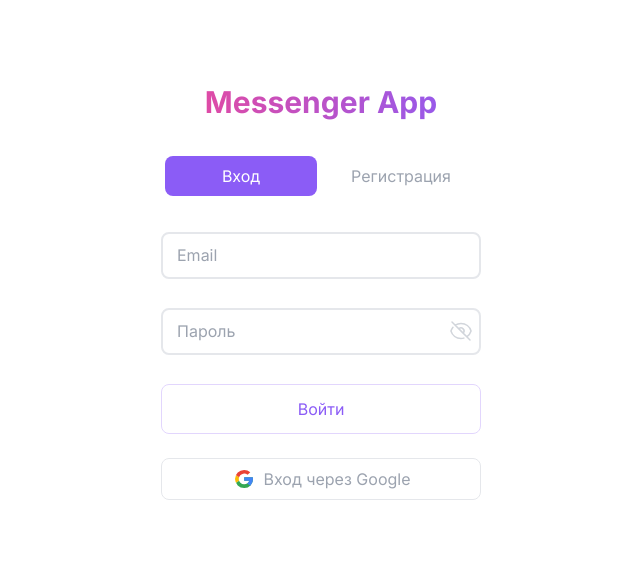
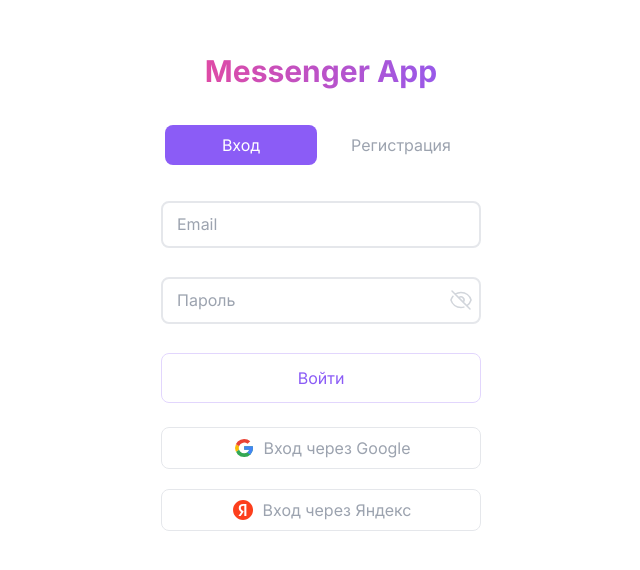
Before and after one commit to Legend6996/FrontMessengerApp, a Next.js app: page /auth in a window 1280 px wide. Shown: the part 108-678 px from the top of the page, without its empty margins (319-959 px from the left). Built offline with nearby package versions, Linux system fonts and the light colour scheme; no server answers.

Commit message:
OAuth Yandex added

```diff
--- a/next.config.mjs
+++ b/next.config.mjs
@@ -1,7 +1,8 @@
 /** @type {import('next').NextConfig} */
 const nextConfig = {
-  images: {
-		domains: ['avatars.mds.yandex.net'],
+	reactStrictMode: false,
+	images: {
+		domains: ["avatars.mds.yandex.net"],
 	},
 };
 
--- a/src/app/auth/login-google/page.tsx
+++ b/src/app/auth/[oauthProvider]/page.tsx
@@ -1,5 +1,5 @@
 "use client";
-import React, { useEffect } from "react";
+import { useEffect } from "react";
 import { useRouter, useSearchParams } from "next/navigation";
 import { authApi } from "@/servicesApi/AuthApi";
 import { saveRefreshToken, saveToken } from "@/utils/helpers/JwtHelper";
@@ -7,19 +7,29 @@ import { APP_PAGES } from "@/constants/pages-url";
 import Spinner from "@/components/ui/spinner/Spinner";
 import Button from "@/components/ui/buttons/button/Button";
 import ArrowLeftIcon from "@heroicons/react/24/outline/esm/ArrowLeftIcon";
+import { NextPage } from "next";
 
-const LoginGoogle = () => {
+type Props = {
+	params: {
+		oauthProvider: string;
+	};
+	searchParams: {
+		code: string;
+	};
+};
+
+const OAuthPage: NextPage<Props> = (props: Props) => {
 	const router = useRouter();
-	const searchParams = useSearchParams();
-	const code = searchParams.get("code");
-	const [postLoginWithGoogle, { isLoading, error, data: tokens }] =
-		authApi.useLoginWithGoogleMutation();
+	const provider = props.params.oauthProvider;
+	const code = props.searchParams.code;
+	const [postLoginWithOAuth, { isLoading, error, data: tokens }] =
+		authApi.useLoginWithOAuthMutation();
 
 	useEffect(() => {
 		if (code) {
-			postLoginWithGoogle(code as string);
+			postLoginWithOAuth({ provider, code });
 		}
-	}, [code, postLoginWithGoogle]);
+	}, [code, postLoginWithOAuth]);
 
 	useEffect(() => {
 		if (tokens) {
@@ -52,4 +62,4 @@ const LoginGoogle = () => {
 	);
 };
 
-export default LoginGoogle;
+export default OAuthPage;
--- a/src/app/layout.tsx
+++ b/src/app/layout.tsx
@@ -9,7 +9,7 @@ const inter = Inter({ subsets: ["latin"] });
 
 export const metadata: Metadata = {
 	title: SITE_NAME,
-	description: "Generated by create next app",
+	description: "Messenger application",
 };
 
 export default function RootLayout({
--- /dev/null
+++ b/src/assets/logos/YandexLogo.tsx
@@ -0,0 +1,26 @@
+import React from "react";
+
+const YandexLogo: React.FunctionComponent<React.SVGProps<SVGSVGElement>> = ({
+	height,
+	width,
+	className,
+}) => (
+	<svg
+		xmlns="http://www.w3.org/2000/svg"
+		width={width}
+		height={height}
+		className={className}
+		fill="none"
+	>
+		<path
+			d="M2.04 12c0-5.523 4.476-10 10-10 5.522 0 10 4.477 10 10s-4.478 10-10 10c-5.524 0-10-4.477-10-10z"
+			fill="#FC3F1D"
+		/>
+		<path
+			d="M13.32 7.666h-.924c-1.694 0-2.585.858-2.585 2.123 0 1.43.616 2.1 1.881 2.959l1.045.704-3.003 4.487H7.49l2.695-4.014c-1.55-1.111-2.42-2.19-2.42-4.015 0-2.288 1.595-3.85 4.62-3.85h3.003v11.868H13.32V7.666z"
+			fill="#fff"
+		/>
+	</svg>
+);
+
+export default YandexLogo;
--- a/src/components/auth/Login.tsx
+++ b/src/components/auth/Login.tsx
@@ -10,7 +10,8 @@ import { saveRefreshToken, saveToken } from "@/utils/helpers/JwtHelper";
 import { useRouter } from "next/navigation";
 import { APP_PAGES } from "@/constants/pages-url";
 import { showToast } from "@/lib/toast/ShowToast";
-import GoogleLogo from "@/assets/icons/GoogleLogo";
+import GoogleLogo from "@/assets/logos/GoogleLogo";
+import YandexLogo from "@/assets/logos/YandexLogo";
 
 type Props = {};
 
@@ -82,11 +83,18 @@ const Login = (props: Props) => {
 					className="rounded-lg border border-primaryLight2 text-primary lg:hover:bg-primaryLight3"
 				/>
 			</form>
-			<div className="mt-6 flex justify-center">
+			<div className="mt-6 flex flex-col gap-5">
 				<Button
 					icon={GoogleLogo}
 					text="Вход через Google"
-					onClick={() => router.push("http://localhost:5051/api/auth/login-google")}
+					onClick={() => router.push(`${process.env.NEXT_PUBLIC_API_URL}/api/auth/login/google`)}
+					iconClassName="size-6"
+					className="w-full rounded-lg border border-gray-200 p-2 text-gray-400 lg:hover:border-primaryLight3 lg:hover:bg-primaryLight3 lg:hover:text-primary"
+				/>
+				<Button
+					icon={YandexLogo}
+					text="Вход через Яндекс"
+					onClick={() => router.push(`${process.env.NEXT_PUBLIC_API_URL}/api/auth/login/yandex`)}
 					iconClassName="size-6"
 					className="w-full rounded-lg border border-gray-200 p-2 text-gray-400 lg:hover:border-primaryLight3 lg:hover:bg-primaryLight3 lg:hover:text-primary"
 				/>
--- a/src/servicesApi/AuthApi.ts
+++ b/src/servicesApi/AuthApi.ts
@@ -13,11 +13,11 @@ export const authApi = createApi({
 				body: loginData,
 			}),
 		}),
-		loginWithGoogle: builder.mutation<ITokens, string>({
-			query: (googleCode) => ({
-				url: "/login-with-google",
+		loginWithOAuth: builder.mutation<ITokens, { provider: string; code: string }>({
+			query: ({ provider, code }) => ({
+				url: `/login-with/${provider}`,
 				method: "POST",
-				body: JSON.stringify(googleCode),
+				body: JSON.stringify(code),
 			}),
 		}),
 		register: builder.mutation<ITokens, IRegister>({
--- a/src/servicesApi/BaseApi.ts
+++ b/src/servicesApi/BaseApi.ts
@@ -21,7 +21,7 @@ interface RefreshTokenResponse {
 
 export const baseQuery = (basePath: string) =>
 	fetchBaseQuery({
-		baseUrl: `${process.env.NEXT_PUBLIC_API_URL}api/${basePath}`,
+		baseUrl: `${process.env.NEXT_PUBLIC_API_URL}/api/${basePath}`,
 		credentials: "include",
 		headers: {
 			"Content-Type": "application/json",
```
Also changed, not shown: src/assets/logos/GoogleLogo.tsx (renamed from src/assets/icons/GoogleLogo.tsx).
